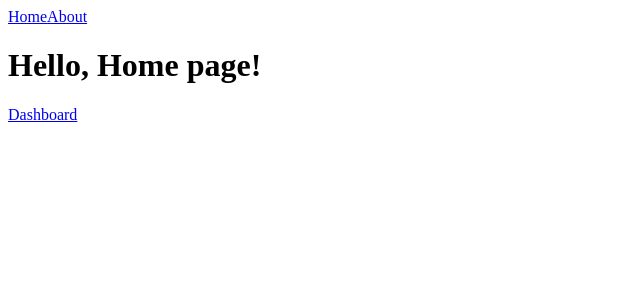
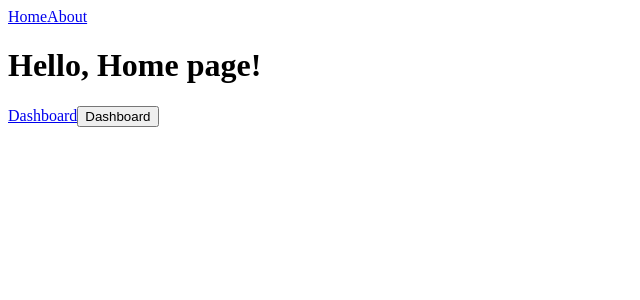
Before and after one commit to owl29bd/portfolio, a Next.js app: page / in a window 1280 px wide. Shown: the top 300 px of the page, without its empty margins (0-640 px from the left). Built offline with nearby package versions, Linux system fonts and the light colour scheme.

Commit message:
redirect by useRouter from client components

```diff
--- a/src/app/page.tsx
+++ b/src/app/page.tsx
@@ -1,15 +1,30 @@
-// `app/page.tsx` is the UI for the `/` URL
+/**
+ * `app/page.tsx` is the UI for the `/` URL
+ */
+
+"use client";
+
 import type { Metadata } from "next";
 import Link from "next/link";
+/**
+ * If you need to redirect inside an event handler in a Client Component,
+ * you can use the `push` method from the `useRouter` hook.
+ */
+import { useRouter } from "next/router";
 
 export const metadata: Metadata = {
   title: "Next.js Template",
 };
 export default function Page() {
+  const router = useRouter();
+
   return (
     <body>
       <h1>Hello, Home page!</h1>
       <Link href="/dashboard">Dashboard</Link>
+      <button type="button" onClick={() => router.push("/dashboard")}>
+        Dashboard
+      </button>
     </body>
   );
 }
```
